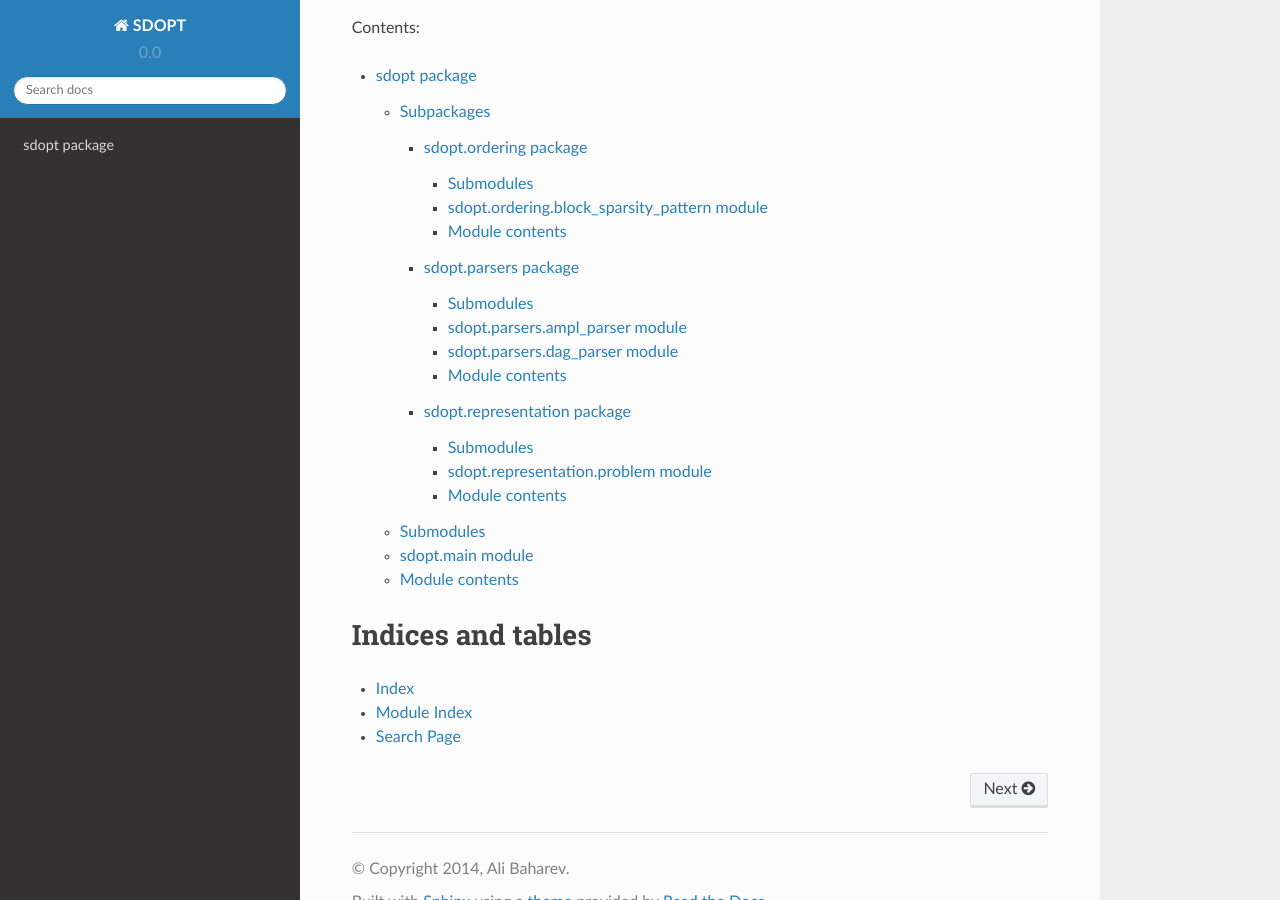
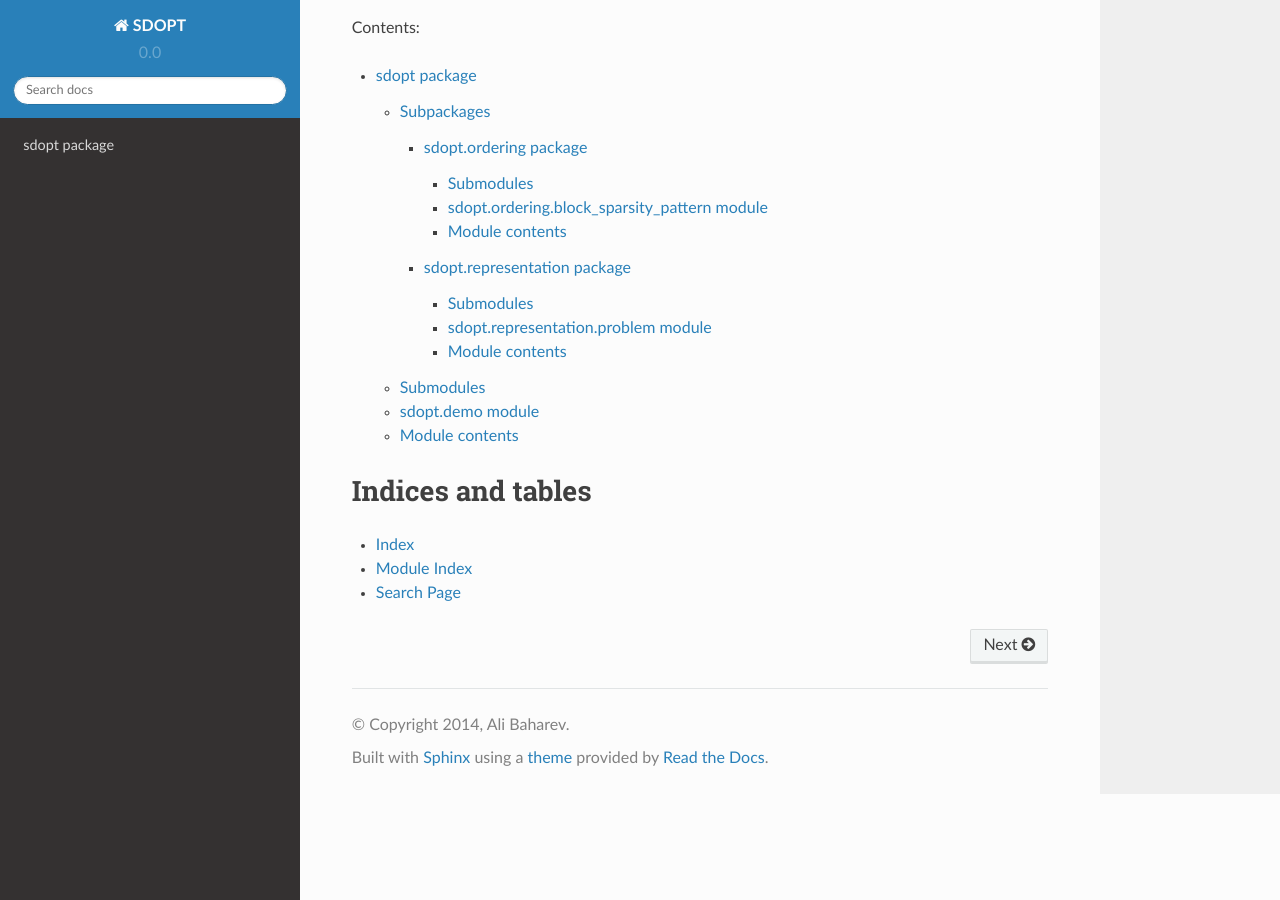
Before and after one commit to baharev/SDOPT, a Sphinx documentation site: the page built from docs/index.rst, in a window 1280 px wide and 900 px high, scrolled down 3857 px. Built offline with Sphinx 7.4.7 and the Read the Docs theme 2.0.0, drawn with Linux system fonts in a browser that asks for light colours.

Commit message:
The docs are broken

```diff
--- a/docs/sdopt.parsers.rst
+++ /dev/null
@@ -1,30 +0,0 @@
-sdopt.parsers package
-=====================
-
-Submodules
-----------
-
-sdopt.parsers.ampl_parser module
---------------------------------
-
-.. automodule:: sdopt.parsers.ampl_parser
-    :members:
-    :undoc-members:
-    :show-inheritance:
-
-sdopt.parsers.dag_parser module
--------------------------------
-
-.. automodule:: sdopt.parsers.dag_parser
-    :members:
-    :undoc-members:
-    :show-inheritance:
-
-
-Module contents
----------------
-
-.. automodule:: sdopt.parsers
-    :members:
-    :undoc-members:
-    :show-inheritance:
--- a/docs/sdopt.rst
+++ b/docs/sdopt.rst
@@ -7,16 +7,15 @@ Subpackages
 .. toctree::
 
     sdopt.ordering
-    sdopt.parsers
     sdopt.representation
 
 Submodules
 ----------
 
-sdopt.main module
+sdopt.demo module
 -----------------
 
-.. automodule:: sdopt.main
+.. automodule:: sdopt.demo
     :members:
     :undoc-members:
     :show-inheritance:
```
Also changed, not shown: 1 other file.
